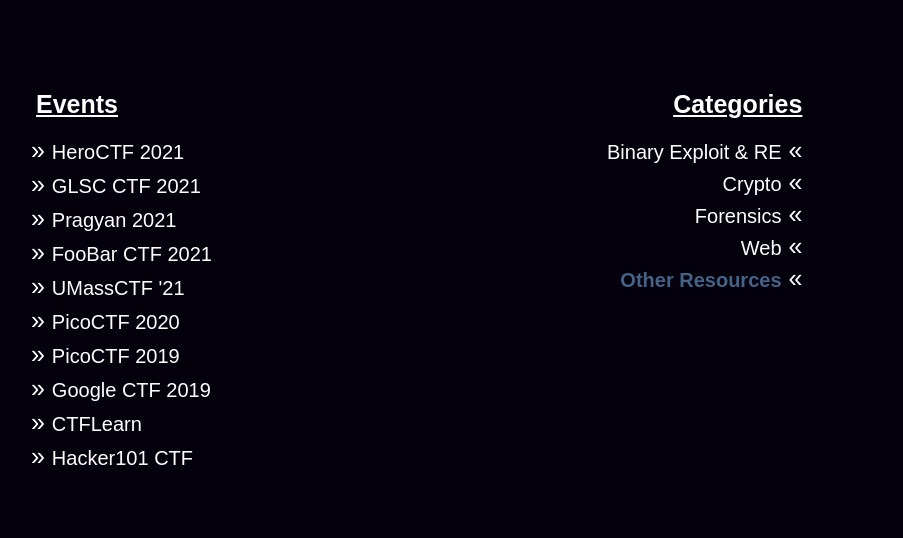
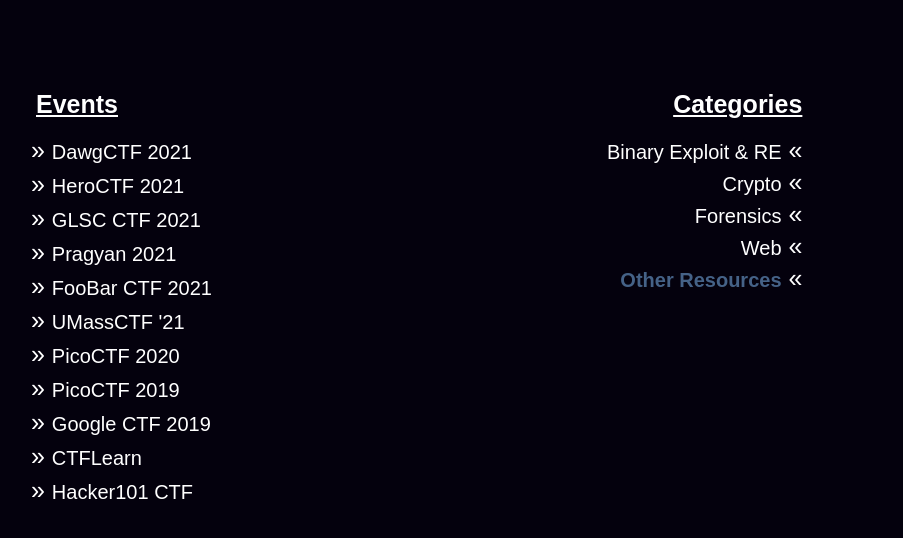
Before and after one commit to onealmond/onealmond.github.io, a plain HTML site: page index.html in a window 1280 px wide. Shown: the part 70-608 px from the top of the page, without its empty margins (201-1104 px from the left). Drawn offline with Linux system fonts and the light colour scheme.

Commit message:
add DawgCTF 2021 at home page

```diff
--- a/index.html
+++ b/index.html
@@ -11,6 +11,7 @@
     <div class="content">
       <div class="toc-title" style="text-align:left;margin-left:45px;">Events</div>
       <ul>
+      <li class="event-item"><a class="toc-item" href="ctf/dawgctf-2021/index.html">DawgCTF 2021</a></li>
       <li class="event-item"><a class="toc-item" href="ctf/heroctf-v3/index.html">HeroCTF 2021</a></li>
       <li class="event-item"><a class="toc-item" href="ctf/glsc-ctf-2021/index.html">GLSC CTF 2021</a></li>
       <li class="event-item"><a class="toc-item" href="ctf/pragyan-2021/index.html">Pragyan 2021</a></li>
```
